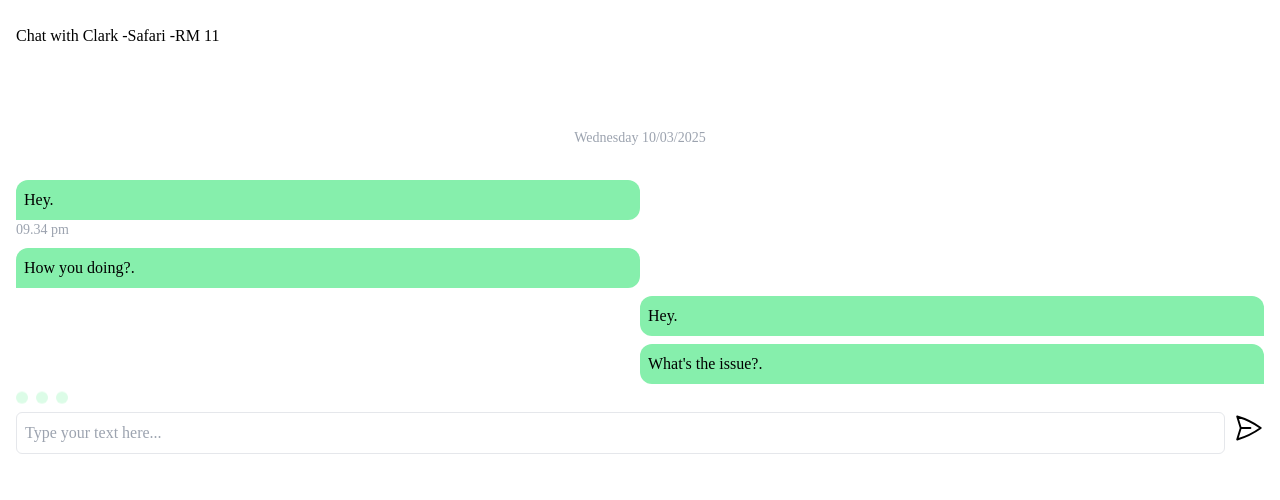
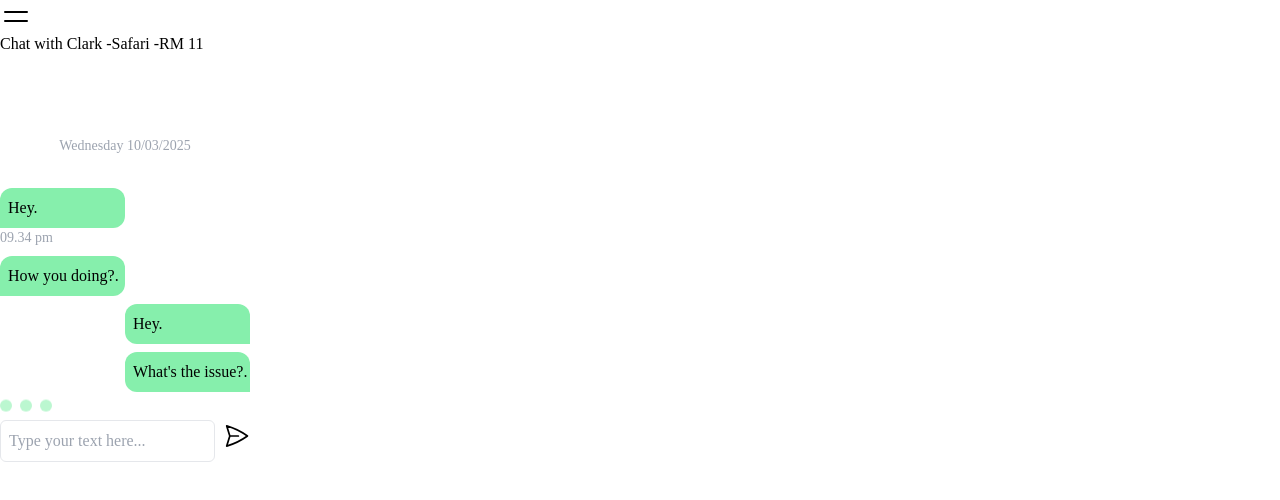
Before and after one commit to pacheko-ke/keja, a React (Create React App) app: page /#/chat in a window 1280 px wide. Shown: the top 500 px of the page. Built offline with nearby package versions, Linux system fonts and the light colour scheme.

Commit message:
add chat list

```diff
--- a/src/components/dashboard/ChatInbox.jsx
+++ b/src/components/dashboard/ChatInbox.jsx
@@ -1,8 +1,40 @@
 import React from 'react'
+import { useState } from 'react'
 
 export default function ChatInbox() {
+    const [chatHidden, showChats] = useState(true)
+    const showChatList = () => {
+        showChats(!chatHidden)
+    }
+
+
     return (
-        <div className='mx-4 text-left flex flex-col mt-6 '>
+
+
+        // chat inbox
+        <div className=' text-left flex flex-row  h-lvh relative'>
+
+            {/* chat list */}
+
+            <div className={!chatHidden?"flex flex-col gap-2 divide-y-2 divide-gray-300 bg-green-400 h-full": "hidden"}>
+            <h1 className="text-lg">Direct Messages</h1>
+                <div className='flex gap-2 rounded-full size-6 '>
+                    <img src="" alt="profile_pic" />
+                    <div>Clark</div>
+                </div>
+                <div className='flex gap-2 rounded-full size-6 '>
+                    <img src="" alt="profile_pic" />
+                    <div>John</div>
+                </div>
+
+
+            </div>
+
+            <div className='flex flex-col'>
+            <svg xmlns="http://www.w3.org/2000/svg" fill="none" viewBox="0 0 24 24" stroke-width="1.5" stroke="currentColor" class="size-8" onClick={showChatList}>
+  <path stroke-linecap="round" stroke-linejoin="round" d="M3.75 9h16.5m-16.5 6.75h16.5" />
+</svg>
+
                 <div>Chat with Clark -Safari -RM 11</div>
                 <h1 className='text-sm text-gray-400 text-center mt-20 mb-6'>Wednesday 10/03/2025</h1>
                 {/* sender */}
@@ -10,13 +42,13 @@ export default function ChatInbox() {
                 <h1 className='text-sm text-gray-400'>09.34 pm</h1>
                 <div className='bg-green-300 w-1/2  py-2 rounded-br-xl rounded-tl-xl rounded-tr-xl mt-2 pl-2' >How you doing?.</div>
 
-            <div className='bg-green-300 w-1/2  py-2 rounded-bl-xl rounded-tl-xl rounded-tr-xl pl-2 mt-2 self-end items-stretch' >Hey.</div>
+                <div className='bg-green-300 w-1/2  py-2 rounded-bl-xl rounded-tl-xl rounded-tr-xl pl-2 mt-2 self-end ' >Hey.</div>
                 <div className='bg-green-300 w-1/2  py-2 rounded-bl-xl rounded-tl-xl rounded-tr-xl mt-2 pl-2 self-end' >What's the issue?.</div>
                 {/* typing indicator */}
                 <div className="flex gap-2 ">
-                <div className='bg-green-100 size-3 rounded-full pl-2 mt-2 animate-bounce' ></div>
-                <div className='bg-green-100 size-3 rounded-full pl-2 mt-2 animate-bounce' ></div>
-                <div className='bg-green-100 size-3 rounded-full pl-2 mt-2 animate-bounce' ></div>
+                    <div className='bg-green-200 size-3 rounded-full pl-2 mt-2 animate-bounce' ></div>
+                    <div className='bg-green-200 size-3 rounded-full pl-2 mt-2 animate-bounce' ></div>
+                    <div className='bg-green-200 size-3 rounded-full pl-2 mt-2 animate-bounce' ></div>
                 </div>
 
                 <div className="flex gap-2 mt-2">
@@ -29,7 +61,7 @@ export default function ChatInbox() {
 
                 </div>
 
-
+            </div>
         </div>
     )
 }
```
Lines whose indentation alone changed are shown as unchanged.
